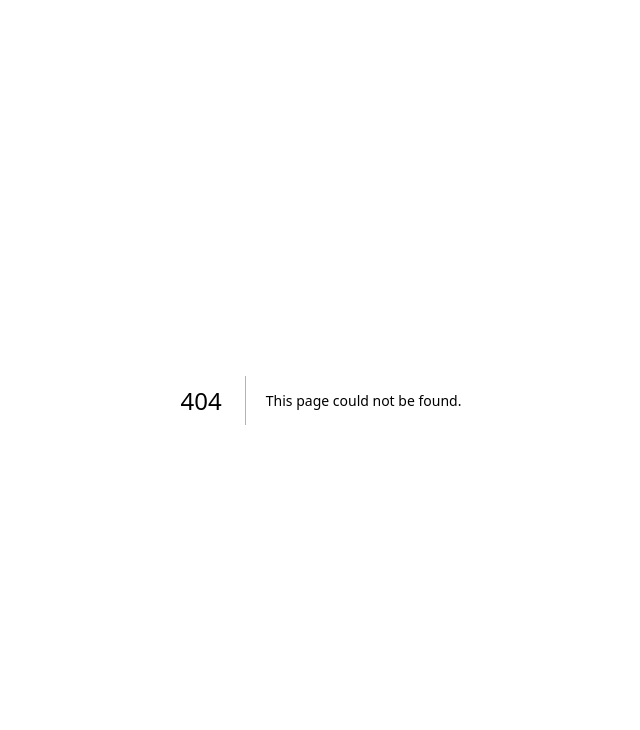
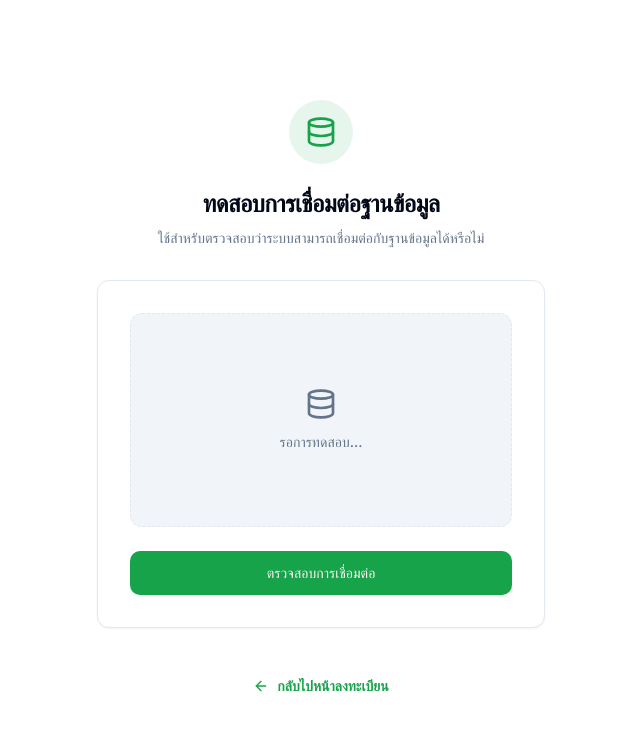
Before and after one commit to natkritta-ch/Project_survey, a Next.js app: page /test-db in a window 1280 px wide. Before the commit this address had no page. Shown: the top 730 px of the page, without its empty margins (319-959 px from the left). Built offline with nearby package versions, Linux system fonts and the light colour scheme.

Commit message:
Add database connection check page and link in register page

```diff
--- /dev/null
+++ b/src/app/api/test-db/route.ts
@@ -0,0 +1,16 @@
+import { NextResponse } from "next/server";
+import { prisma } from "@/lib/prisma";
+
+export async function GET() {
+  try {
+    // Try to query the database (e.g., just connecting and getting a simple count or 1)
+    await prisma.$queryRaw`SELECT 1`;
+    return NextResponse.json({ success: true, message: "เชื่อมต่อฐานข้อมูลสำเร็จ!" });
+  } catch (error: any) {
+    console.error("Database connection error:", error);
+    return NextResponse.json(
+      { success: false, message: "ไม่สามารถเชื่อมต่อฐานข้อมูลได้", error: error.message },
+      { status: 500 }
+    );
+  }
+}
--- a/src/app/register/page.tsx
+++ b/src/app/register/page.tsx
@@ -2,7 +2,7 @@
 
 import { useState, useRef, useEffect } from "react";
 import * as faceapi from "face-api.js";
-import { Camera, UserPlus, FileJson, Loader2, MapPin, Phone, Droplets, User, ChevronRight, Check } from "lucide-react";
+import { Camera, UserPlus, FileJson, Loader2, MapPin, Phone, Droplets, User, ChevronRight, Check, Database } from "lucide-react";
 import { useRouter } from "next/navigation";
 
 const BLOOD_TYPES = ["A", "B", "AB", "O", "A+", "A-", "B+", "B-", "AB+", "AB-", "O+", "O-"];
@@ -544,13 +544,19 @@ export default function RegisterPage() {
           </form>
         </div>
 
-        <div className="text-center">
+        <div className="text-center space-y-4">
           <p className="text-sm text-muted-foreground">
             มีบัญชีอยู่แล้ว?{" "}
             <a href="/login" className="font-semibold text-primary hover:text-primary/80 transition-colors">
               กลับไปหน้าเข้าสู่ระบบ
             </a>
           </p>
+          <div className="pt-4 border-t border-border">
+            <a href="/test-db" className="inline-flex items-center justify-center text-sm font-medium text-muted-foreground hover:text-foreground transition-colors">
+              <Database className="w-4 h-4 mr-2" />
+              ทดสอบการเชื่อมต่อฐานข้อมูล
+            </a>
+          </div>
         </div>
       </div>
     </div>
--- /dev/null
+++ b/src/app/test-db/page.tsx
@@ -0,0 +1,101 @@
+"use client";
+
+import { useState } from "react";
+import { Database, Loader2, CheckCircle2, XCircle, ArrowLeft } from "lucide-react";
+import Link from "next/link";
+
+export default function TestDbPage() {
+  const [status, setStatus] = useState<"idle" | "loading" | "success" | "error">("idle");
+  const [message, setMessage] = useState("");
+  const [details, setDetails] = useState("");
+
+  const checkConnection = async () => {
+    setStatus("loading");
+    setMessage("");
+    setDetails("");
+
+    try {
+      const res = await fetch("/api/test-db");
+      const data = await res.json();
+
+      if (data.success) {
+        setStatus("success");
+        setMessage(data.message);
+      } else {
+        setStatus("error");
+        setMessage(data.message);
+        setDetails(data.error || "Unknown error");
+      }
+    } catch (err: any) {
+      setStatus("error");
+      setMessage("เกิดข้อผิดพลาดในการเชื่อมต่อกับเซิร์ฟเวอร์");
+      setDetails(err.message);
+    }
+  };
+
+  return (
+    <div className="min-h-screen bg-background flex flex-col items-center justify-center py-12 px-4 sm:px-6 lg:px-8">
+      <div className="w-full max-w-md space-y-8">
+
+        <div className="text-center space-y-2">
+          <div className="inline-flex items-center justify-center w-16 h-16 rounded-full bg-primary/10 text-primary mb-4">
+            <Database className="w-8 h-8" />
+          </div>
+          <h1 className="text-2xl font-bold text-foreground tracking-tight">ทดสอบการเชื่อมต่อฐานข้อมูล</h1>
+          <p className="text-sm text-muted-foreground">ใช้สำหรับตรวจสอบว่าระบบสามารถเชื่อมต่อกับฐานข้อมูลได้หรือไม่</p>
+        </div>
+
+        <div className="bg-card border border-border shadow-sm rounded-xl overflow-hidden p-6 sm:p-8 flex flex-col items-center gap-6">
+
+          {status === "idle" && (
+            <div className="w-full aspect-video bg-muted border border-border border-dashed rounded-lg flex flex-col items-center justify-center gap-3">
+              <Database className="w-8 h-8 text-muted-foreground" />
+              <p className="text-sm text-muted-foreground font-medium">รอการทดสอบ...</p>
+            </div>
+          )}
+
+          {status === "loading" && (
+            <div className="w-full aspect-video bg-muted border border-border border-dashed rounded-lg flex flex-col items-center justify-center gap-3">
+              <Loader2 className="w-8 h-8 text-primary animate-spin" />
+              <p className="text-sm text-primary font-medium">กำลังเชื่อมต่อ...</p>
+            </div>
+          )}
+
+          {status === "success" && (
+            <div className="w-full aspect-video bg-emerald-50 dark:bg-emerald-500/10 border border-emerald-200 dark:border-emerald-800 rounded-lg flex flex-col items-center justify-center gap-3">
+              <CheckCircle2 className="w-10 h-10 text-emerald-600 dark:text-emerald-400" />
+              <p className="text-sm text-emerald-600 dark:text-emerald-400 font-medium">{message}</p>
+            </div>
+          )}
+
+          {status === "error" && (
+            <div className="w-full bg-destructive/10 border border-destructive/20 rounded-lg p-4 flex flex-col items-center justify-center gap-3 text-center">
+              <XCircle className="w-10 h-10 text-destructive" />
+              <div>
+                <p className="text-sm text-destructive font-medium">{message}</p>
+                {details && (
+                  <p className="text-xs text-destructive/80 mt-1 max-w-xs break-words">{details}</p>
+                )}
+              </div>
+            </div>
+          )}
+
+          <button
+            onClick={checkConnection}
+            disabled={status === "loading"}
+            className="w-full inline-flex items-center justify-center whitespace-nowrap rounded-md text-sm font-medium ring-offset-background transition-colors focus-visible:outline-none focus-visible:ring-2 focus-visible:ring-ring focus-visible:ring-offset-2 disabled:pointer-events-none disabled:opacity-50 bg-primary text-primary-foreground hover:bg-primary/90 h-11 shadow-sm"
+          >
+            {status === "loading" ? "กำลังทดสอบ..." : "ตรวจสอบการเชื่อมต่อ"}
+          </button>
+        </div>
+
+        <div className="text-center pt-4">
+          <Link href="/register" className="inline-flex items-center text-sm font-semibold text-primary hover:text-primary/80 transition-colors">
+            <ArrowLeft className="w-4 h-4 mr-2" />
+            กลับไปหน้าลงทะเบียน
+          </Link>
+        </div>
+      </div>
+    </div>
+  );
+}
```
